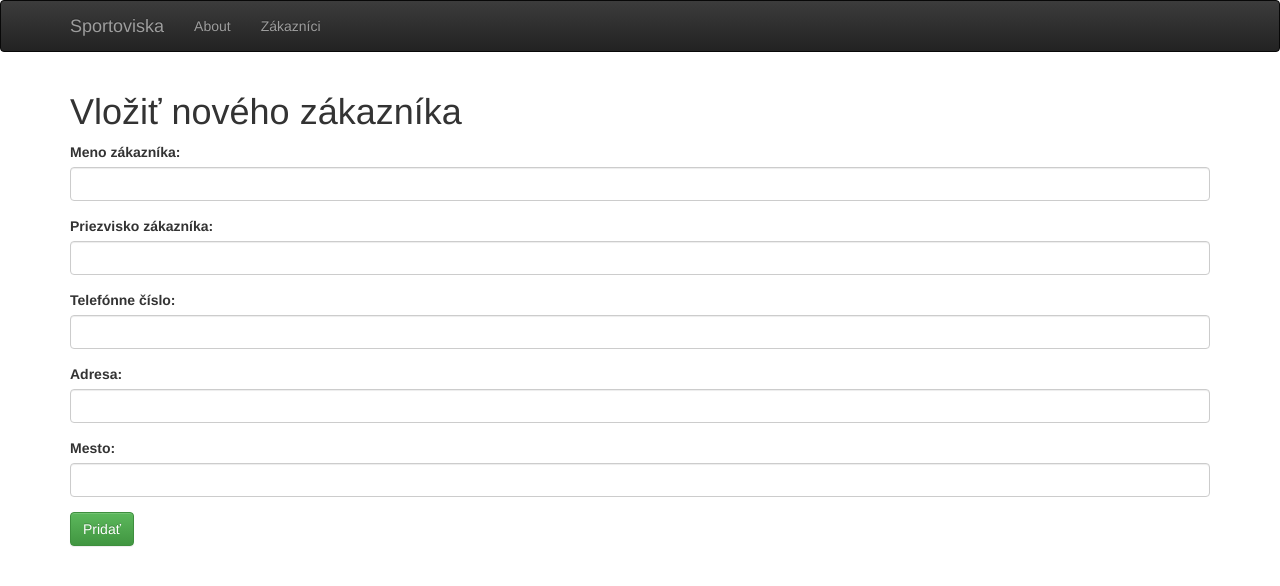
After one commit to LukasTelvak/Sportoviska, a CodeIgniter app: page /Sportoviska/zakaznici/create in a window 1280 px wide. The commit adds this page. Shown: the top 586 px of the page. Run offline with CodeIgniter, Linux system fonts and the light colour scheme; some libraries are stand-ins or nearby versions.

Commit message:
zakaznici - crud

```diff
--- a/application/config/autoload.php
+++ b/application/config/autoload.php
@@ -58,7 +58,7 @@ $autoload['packages'] = array();
 |
 |	$autoload['libraries'] = array('user_agent' => 'ua');
 */
-$autoload['libraries'] = array();
+$autoload['libraries'] = array('form_validation');
 
 /*
 | -------------------------------------------------------------------
@@ -89,7 +89,7 @@ $autoload['drivers'] = array();
 |
 |	$autoload['helper'] = array('url', 'file');
 */
-$autoload['helper'] = array('url');
+$autoload['helper'] = array('url', 'form');
 
 /*
 | -------------------------------------------------------------------
--- a/application/config/routes.php
+++ b/application/config/routes.php
@@ -1,6 +1,8 @@
 <?php
 defined('BASEPATH') OR exit('No direct script access allowed');
 
+$route['zakaznici/create'] = 'zakaznici/create';
+$route['zakaznici/update'] = 'zakaznici/update';
 $route['zakaznici/(:any)'] = 'zakaznici/view/$1';
 $route['default_controller'] = 'pages/view';
 $route['zakaznici'] = 'zakaznici/index';
--- a/application/controllers/Zakaznici.php
+++ b/application/controllers/Zakaznici.php
@@ -16,11 +16,51 @@
             if(empty($data['zakaznik'])){
                 show_404();
             }
-            //$data['title'] = $data['zakaznik']['title'];
             $data['title'] = $data['zakaznik']['Meno'] . $data['zakaznik']['Priezvisko'];
 
             $this->load->view('templates/header');
             $this->load->view('zakaznici/view', $data);
             $this->load->view('templates/footer');
         }
+
+        public function create(){
+            $data['title'] = 'Vložiť nového zákazníka';
+
+            $this->form_validation->set_rules('meno', 'Meno zákazníka', 'required');
+            $this->form_validation->set_rules('priezvisko', 'Priezvisko zákazníka', 'required');
+            $this->form_validation->set_rules('telefon', 'Telefónne číslo', 'required');
+            $this->form_validation->set_rules('adresa', 'Adresa', 'required');
+            $this->form_validation->set_rules('mesto', 'Mesto', 'required');
+
+            if($this->form_validation->run() === FALSE){
+                $this->load->view('templates/header');
+                $this->load->view('zakaznici/create', $data);
+                $this->load->view('templates/footer');
+            }else{
+                $this->Zakaznici_model->create_Zakaznik();
+                redirect('zakaznici');
+            }
+        }
+
+        public function delete($idZakaznika){
+            $this->Zakaznici_model->delete_Zakaznik($idZakaznika);
+            redirect('zakaznici');
+        }
+
+        public function edit($idZakaznika){
+            $data['zakaznik'] = $this->Zakaznici_model->get_Zakaznici($idZakaznika);
+            if(empty($data['zakaznik'])){
+                show_404();
+            }
+            $data['title'] = 'Upraviť údaje zákazníka';
+
+            $this->load->view('templates/header');
+            $this->load->view('zakaznici/edit', $data);
+            $this->load->view('templates/footer');
+        }
+
+        public function update(){
+            $this->Zakaznici_model->update_Zakaznik();
+            redirect('zakaznici');
+        }
     }
--- a/application/models/Zakaznici_model.php
+++ b/application/models/Zakaznici_model.php
@@ -14,4 +14,40 @@
             $query = $this->db->get_where('zakaznici', array('idZakaznika' => $idZakaznika));
             return $query->row_array();
         }
+
+        public function create_Zakaznik(){
+            $idZakaznika = url_title($this->input->post('title'));
+
+            $data = array(
+                'meno' => $this->input->post('meno'),
+                'idZakaznika' => $idZakaznika,
+                'priezvisko' => $this->input->post('priezvisko'),
+                'telefon' => $this->input->post('telefon'),
+                'adresa' => $this->input->post('adresa'),
+                'mesto' => $this->input->post('mesto')
+            );
+
+            return $this->db->insert('zakaznici', $data);
+        }
+
+        public function delete_Zakaznik($idZakaznika){
+            $this->db->where('idZakaznika', $idZakaznika);
+            $this->db->delete('zakaznici');
+            return true;
+        }
+
+        public function update_Zakaznik(){
+            $idZakaznika = url_title($this->input->post('title'));
+
+            $data = array(
+                'meno' => $this->input->post('meno'),
+                'idZakaznika' => $idZakaznika,
+                'priezvisko' => $this->input->post('priezvisko'),
+                'telefon' => $this->input->post('telefon'),
+                'adresa' => $this->input->post('adresa'),
+                'mesto' => $this->input->post('mesto')
+            );
+            $this->db->where('idZakaznika', $this->input->post('idZakaznika'));
+            return $this->db->update('zakaznici', $data);
+        }
     }
--- a/application/views/templates/header.php
+++ b/application/views/templates/header.php
@@ -23,7 +23,7 @@
 <nav class="navbar navbar-inverse">
     <div class="container">
         <div class="navbar-header">
-            <a class="navbar-brand" href="<?php echo base_url(); ?>home">Sportoviska</a>
+            <a class="navbar-brand" href="<?php echo base_url(); ?>">Sportoviska</a>
         </div>
         <div id="navbar">
             <ul class="nav navbar-nav">
--- /dev/null
+++ b/application/views/zakaznici/create.php
@@ -0,0 +1,27 @@
+<h1><?= $title; ?> </h1>
+
+<?php echo validation_errors(); ?>
+
+<?php echo form_open('zakaznici/create'); ?>
+    <div class="form-group">
+        <label for="email">Meno zákazníka:</label>
+        <input type="meno" class="form-control" name="meno">
+    </div>
+    <div class="form-group">
+        <label for="pwd">Priezvisko zákazníka:</label>
+        <input type="priezvisko" class="form-control" name="priezvisko">
+    </div>
+    <div class="form-group">
+        <label for="pwd">Telefónne číslo:</label>
+        <input type="telefon" class="form-control" name="telefon">
+    </div>
+    <div class="form-group">
+        <label for="pwd">Adresa:</label>
+        <input type="adresa" class="form-control" name="adresa">
+    </div>
+    <div class="form-group">
+        <label for="pwd">Mesto:</label>
+        <input type="mesto" class="form-control" name="mesto">
+    </div>
+    <button type="submit" class="btn btn-success">Pridať</button>
+</form>
--- a/application/views/zakaznici/view.php
+++ b/application/views/zakaznici/view.php
@@ -20,6 +20,10 @@
         </div>
         <div class="col-md-4">
             <button type="button" class="btn btn-default" onclick="javascript:window.history.go(-1);">Späť</button>
+            <br><br>
+            <?php echo form_open('zakaznici/delete/'.$zakaznik['idZakaznika']); ?><input type="submit" value="Vymazať" class="btn btn-danger ">
+            <br><br>
+            <a class="btn btn-success pull-left" href="<?php echo base_url(); ?>zakaznici/edit/<?php echo $zakaznik['idZakaznika']; ?>">Upraviť</a>
         </div>
     </div>
     <div class="row">
```
Also changed, not shown: application/views/zakaznici/edit.php (added, +28 -0 lines), application/views/zakaznici/index.php (+2 -6 lines), assets/images/tennis_ball_icon.png (added).
